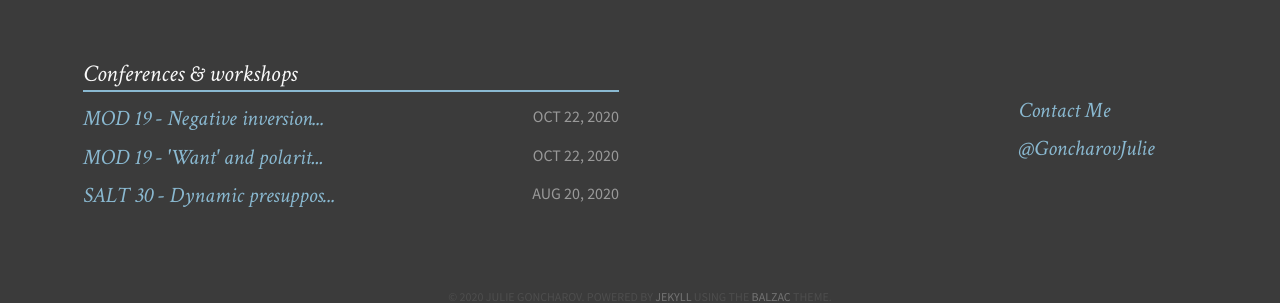
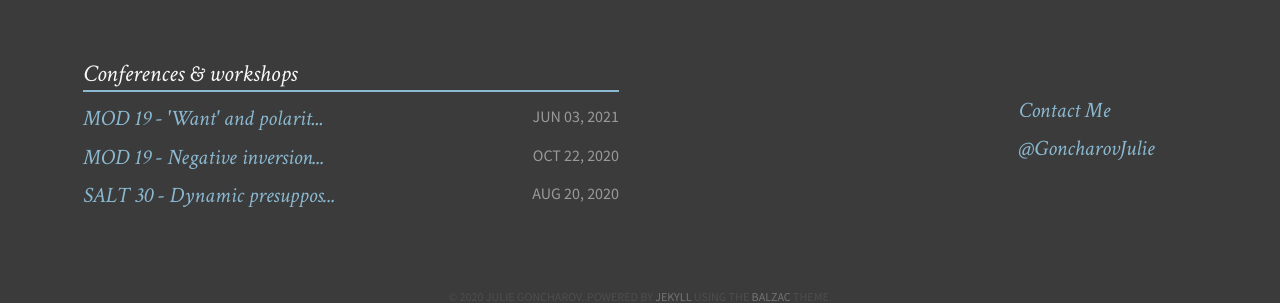
Before and after one commit to julie-goncharov/julie-goncharov.github.io, a Jekyll site: the page built from index.md, in a window 1280 px wide and 900 px high, scrolled down 1528 px. Shown: the part 589-892 px from the top of the window. Built offline with Jekyll 4.4.1, drawn with Linux system fonts in a browser that asks for light colours; comment, search, counter and statistics services are not loaded.

Commit message:
update and rename

```diff
--- a/_posts/2020-10-22-mod19-1.md
+++ b/_posts/2021-06-3-mod19-1.md
@@ -3,7 +3,7 @@ layout: post-light-feature
 title: MOD 19 - 'Want' and polarity sensitivity (poster)
 description: "In this talk, we argue that desire predicates like 'want' have a dynamic presupposition derived using belief revisions. The argument comes from polarity sensitivity phenomena."
 categories: articles
-date: 2020-10-22
+date: 2021-06-03
 tags: [Goncharov, want, polarity, PPIs, NPIs, intentions, belief, updates, revisions, presupposition]
 image:
         feature: soft-trees.jpg
```
